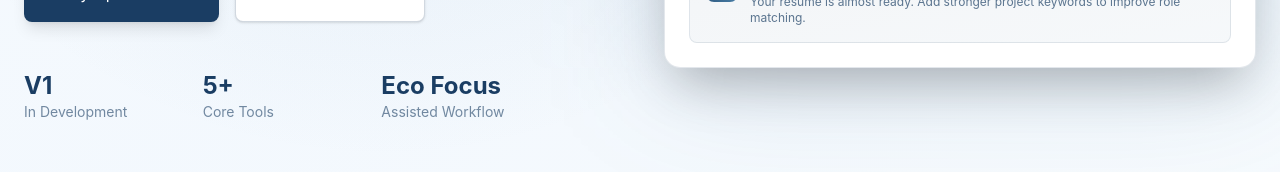
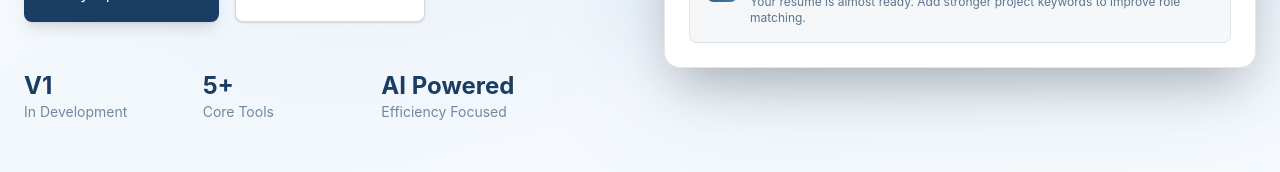
Before and after one commit to brimmt/jobseeker_v2, a React (Vite) app in the folder frontend/jobseeker_frontend/: page / in a window 1280 px wide. Shown: the part 550-722 px from the top of the page. Built offline with nearby package versions, Linux system fonts and the light colour scheme.

Commit message:
Cleaning up UI

```diff
--- a/frontend/jobseeker_frontend/src/components/Hero.jsx
+++ b/frontend/jobseeker_frontend/src/components/Hero.jsx
@@ -51,8 +51,8 @@ function Hero() {
             </div>
 
             <div>
-              <div className="text-2xl font-bold text-[var(--primary)]">Eco Focus</div>
-              <div className="text-sm text-[var(--foreground)]/60">Assisted Workflow</div>
+              <div className="text-2xl font-bold text-[var(--primary)]">AI Powered</div>
+              <div className="text-sm text-[var(--foreground)]/60">Efficiency Focused</div>
             </div>
           </div>
         </div>
```
